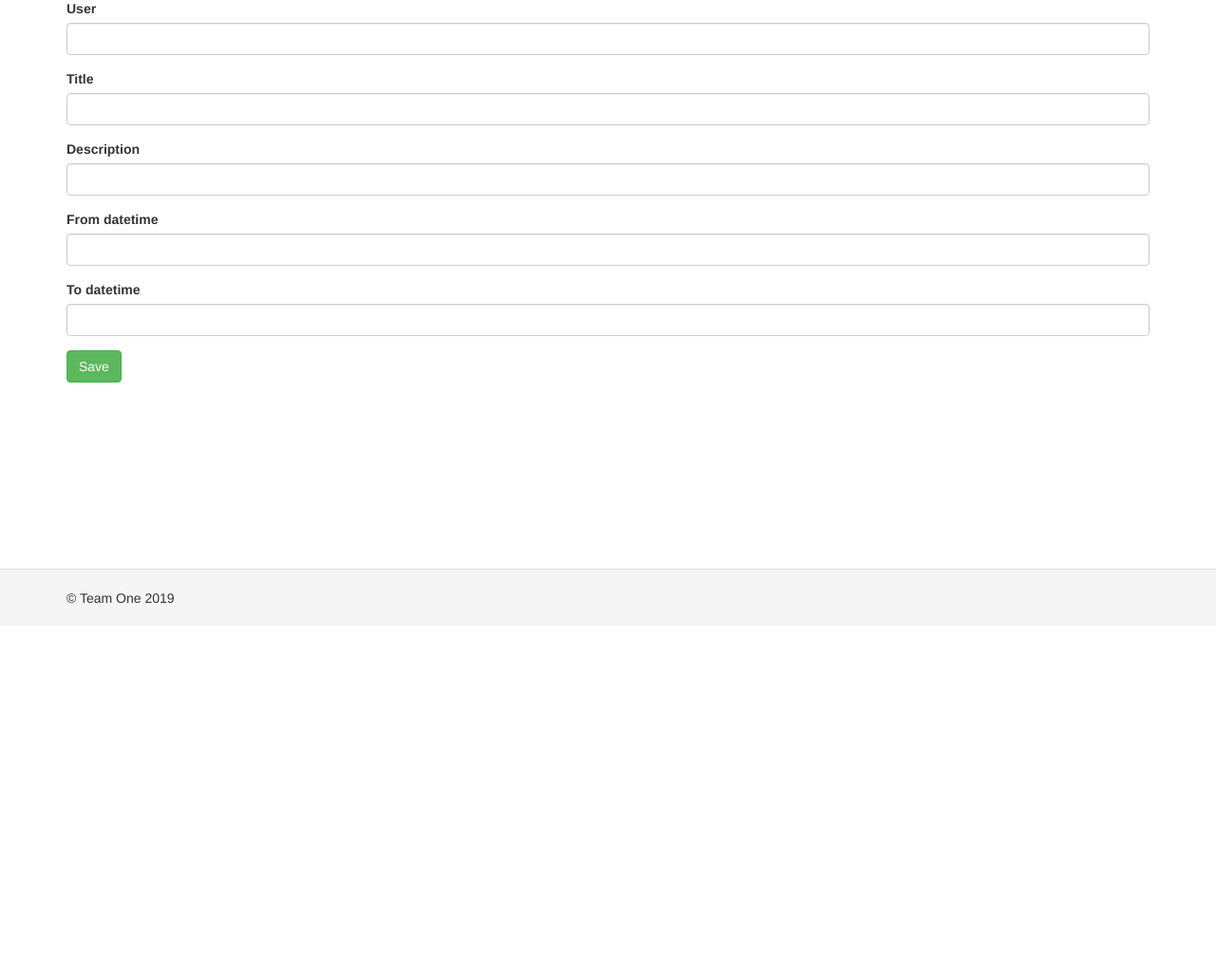
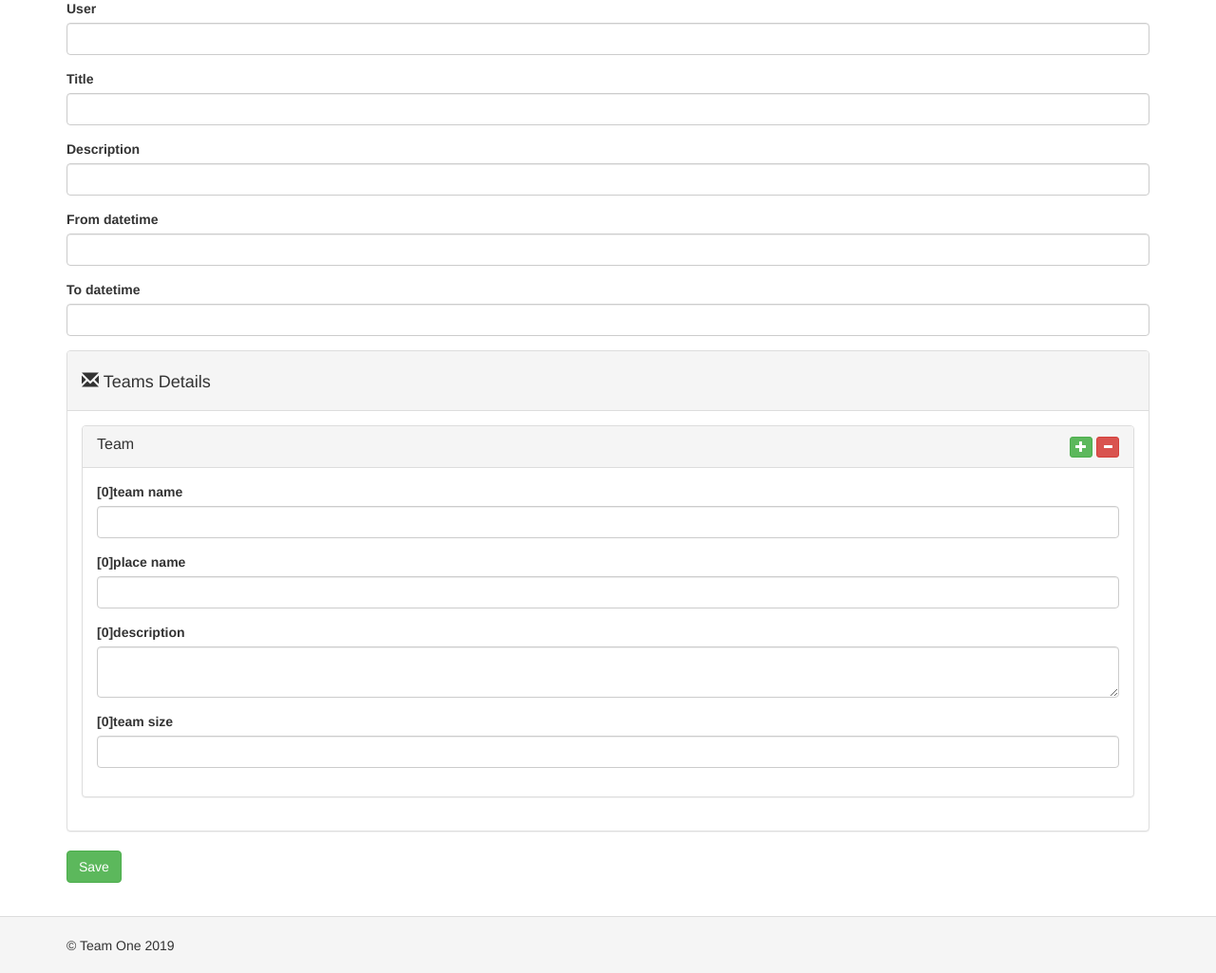
Before and after one commit to abhishekbvs/Swachh-Amrita, a Yii app: template views/event-manager/create.php in a window 1280 px wide. Shown: the part 141-1166 px from the top of the page at 95% size. Before the commit the page ends 777 px from the top, so only its background shows below. Run offline with PHP 8.4 and a stand-in for Yii, Linux system fonts and the light colour scheme; the template is opened without the code that fills it, so the values that code supplies are empty; form fields are guessed from the names that the template uses; some libraries are stand-ins or nearby versions.

Commit message:
Updated code

```diff
--- a/views/event-manager/_form.php
+++ b/views/event-manager/_form.php
@@ -3,6 +3,7 @@
 use yii\helpers\Html;
 use yii\widgets\ActiveForm;
 use \kartik\datetime\DateTimePicker;
+use wbraganca\dynamicform\DynamicFormWidget;
 
 /* @var $this yii\web\View */
 /* @var $model app\models\Event */
@@ -11,7 +12,7 @@ use \kartik\datetime\DateTimePicker;
 
 <div class="event-form">
 
-    <?php $form = ActiveForm::begin(); ?>
+    <?php $form = ActiveForm::begin( ['id' => 'dynamic-form'] ); ?>
 
     <?= $form->field($model, 'user_id')->textInput() ?>
 
@@ -44,7 +45,56 @@ use \kartik\datetime\DateTimePicker;
      		]
  		]);
  	   ?>
+    <div class="panel panel-default">
+                <div class="panel-heading"><h4><i class="glyphicon glyphicon-envelope"></i> Teams Details</h4></div>
+                <div class="panel-body">
+                            <?php DynamicFormWidget::begin([
+                                'widgetContainer' => 'dynamicform_wrapper', // required: only alphanumeric characters plus "_" [A-Za-z0-9_]
+                                'widgetBody' => '.container-items', // required: css class selector
+                                'widgetItem' => '.item', // required: css class
+                                'limit' => 4, // the maximum times, an element can be cloned (default 999)
+                                'min' => 1, // 0 or 1 (default 1)
+                                'insertButton' => '.add-item', // css class
+                                'deleteButton' => '.remove-item', // css class
+                                'model' => $modelsTeam[0],
+                                'formId' => 'dynamic-form',
+                                'formFields' => [
+                                    'team_name',
+                                    'place_name',
+                                    'description',
+                                    'team_size'
+                                ],
+                            ]); ?>
 
+                            <div class="container-items"><!-- widgetContainer -->
+                                      <?php foreach ($modelsTeam as $i => $modelTeam): ?>
+                                          <div class="item panel panel-default"><!-- widgetBody -->
+                                              <div class="panel-heading">
+                                                  <h3 class="panel-title pull-left">Team</h3>
+                                                  <div class="pull-right">
+                                                      <button type="button" class="add-item btn btn-success btn-xs"><i class="glyphicon glyphicon-plus"></i></button>
+                                                      <button type="button" class="remove-item btn btn-danger btn-xs"><i class="glyphicon glyphicon-minus"></i></button>
+                                                  </div>
+                                                  <div class="clearfix"></div>
+                                              </div>
+                                              <div class="panel-body">
+                                                  <?php
+                                                      // necessary for update action.
+                                                      if (! $modelTeam->isNewRecord) {
+                                                          echo Html::activeHiddenInput($modelTeam, "[{$i}]event_id");
+                                                      }
+                                                  ?>
+                                                  <?= $form->field($modelTeam, "[{$i}]team_name")->textInput(['maxlength' => true]) ?>
+                                                  <?= $form->field($modelTeam, "[{$i}]place_name")->textInput(['maxlength' => true]) ?>
+                                                  <?= $form->field($modelTeam, "[{$i}]description")->textarea(['rows' => 2]) ?>
+                                                  <?= $form->field($modelTeam, "[{$i}]team_size")->textInput(['maxlength' => true]) ?>
+                                              </div>
+                                          </div>
+                                    <?php endforeach; ?>
+                            </div>
+                            <?php DynamicFormWidget::end(); ?>
+                </div>
+   </div>
 
     <div class="form-group">
         <?= Html::submitButton('Save', ['class' => 'btn btn-success']) ?>
--- a/views/event-manager/create.php
+++ b/views/event-manager/create.php
@@ -15,6 +15,7 @@ $this->params['breadcrumbs'][] = $this->title;
 
     <?= $this->render('_form', [
         'model' => $model,
+        'modelsTeam' => (empty($modelsTeam)) ? [new Team] : $modelsTeam,
     ]) ?>
 
 </div>
```
Also changed, not shown: controllers/EventManagerController.php (+31 -2 lines), migrations/m190915_102310_create_volunteer_table.php (added, +30 -0 lines), models/Model.php (added, +45 -0 lines), models/Volunteer.php (added, +48 -0 lines).
